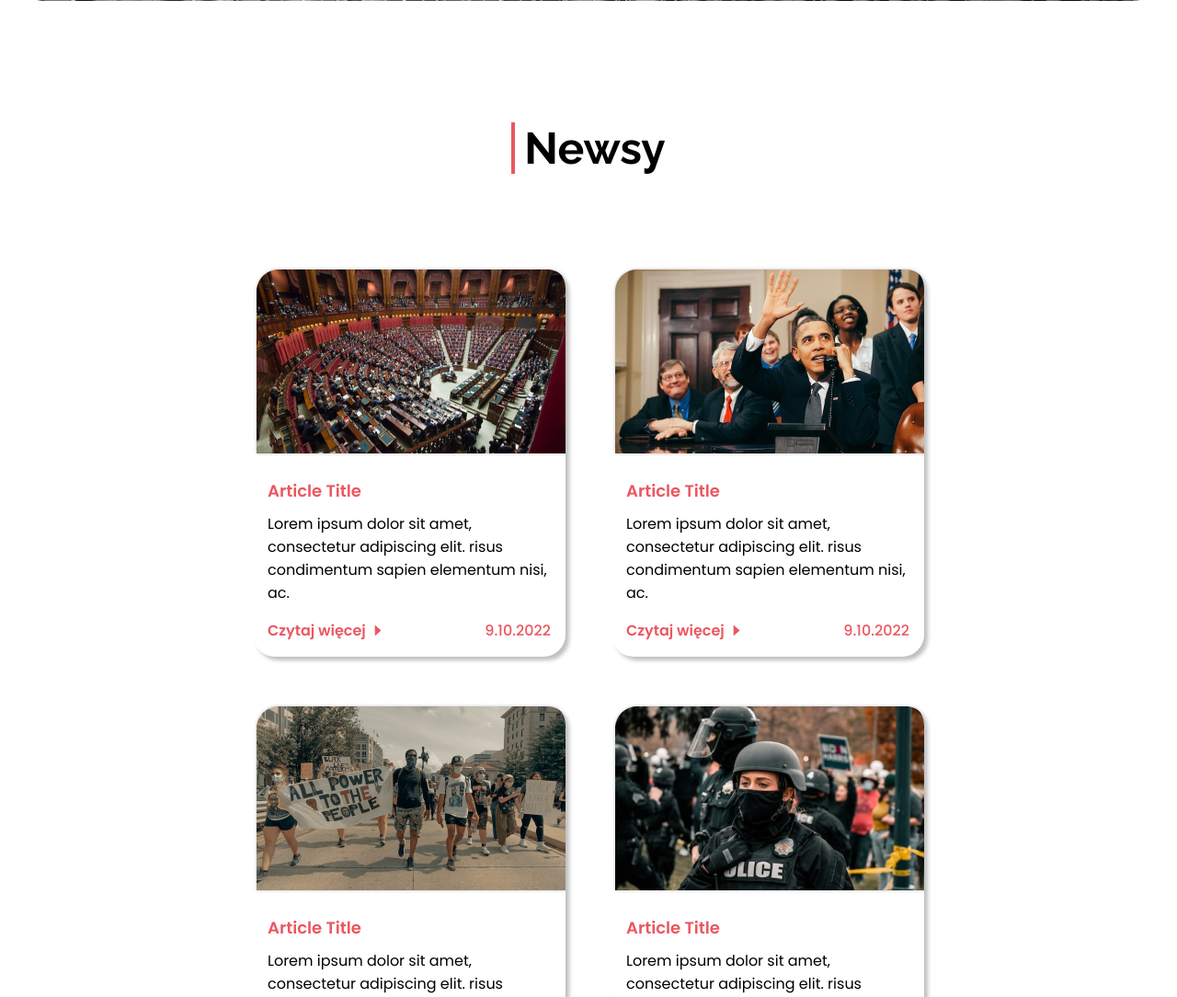
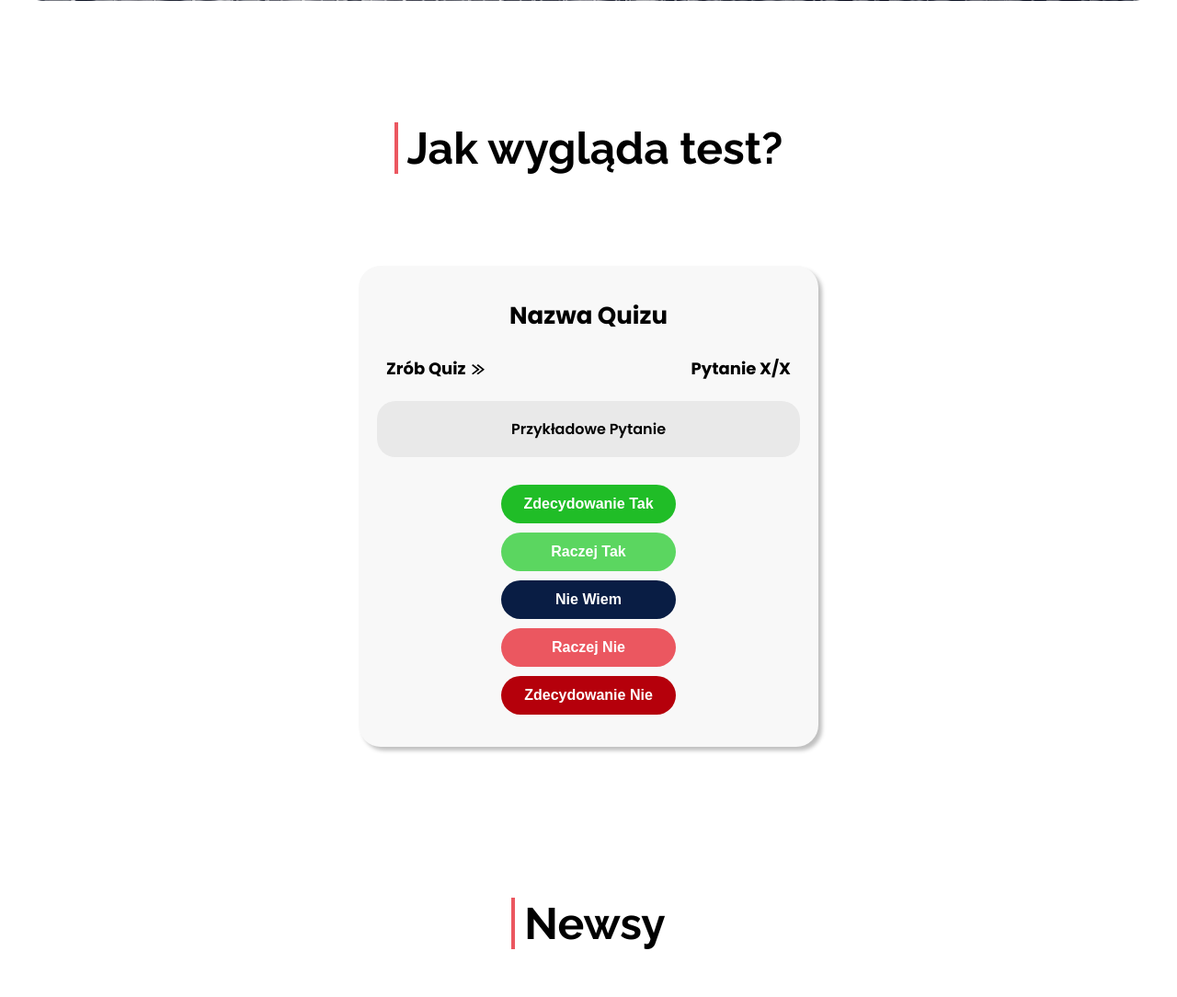
Before and after one commit to MaciejMi/NewPolicy, a PHP site: page / in a window 1280 px wide. Shown: the part 639-1723 px from the top of the page at 92% size. Run offline with PHP 8.4, Linux system fonts and the light colour scheme.

Commit message:
created section example test  question in home page

```diff
--- a/css/style.css
+++ b/css/style.css
@@ -292,17 +292,7 @@ header nav .account-box .btn {
   flex-direction: column;
   gap: 10px;
 }
-.quiz .quizBox .quizTextForm .quizButtonSelect {
-  left: 15px;
-  display: flex;
-  align-items: center;
-  width: 220px;
-  height: 40px;
-  border-radius: 16px;
-  border: none;
-}
-.quiz .quizBox .quizTextForm .quizButtonSelect p {
-  margin-left: 20px;
+.quiz .quizBox .quizTextForm button a, .quiz .quizBox .quizTextForm button p {
   font-size: 16px;
   font-weight: 700;
   color: #fff;
@@ -556,14 +546,9 @@ header nav .account-box .btn {
     width: 460px;
     border-radius: 20px;
   }
-  .quiz .quizBox .quizTextForm .quizButtonSelect {
-    width: 460px;
-    height: 50px;
-    border-radius: 18px;
-  }
-  .quiz .quizBox .quizTextForm .quizButtonSelect p {
+  .quiz .quizBox .quizTextForm p {
+    margin-left: 20px;
     font-size: 18px;
-    margin-left: 20px;
   }
   .quiz .quizDownText {
     top: 625px;
--- a/index.html
+++ b/index.html
@@ -42,6 +42,40 @@
             <a href="#about" class="btn">O nas</a>
           </div>
         </div>
+      </div>
+    </section>
+
+    <section class="quiz">
+      <h1 class="heading">Jak wygląda test?</h1>
+      <div class="quizBox">
+        <h2 class="headingQuiz">Nazwa Quizu</h2>
+        <div class="quizTextSort">
+          <a href="test.html" class="quizText">Zrób Quiz <img src="images/icon-right-angless.svg" alt="" /></a>
+
+          <p class="quizText">Pytanie X/X</p>
+        </div>
+
+        <div class="quizTextBorder">
+          <p>Przykładowe Pytanie</p>
+        </div>
+
+        <form action="" class="quizTextForm">
+          <button class="btn dark-green">
+            <a href="test.html">Zdecydowanie Tak</a>
+          </button>
+          <button class="btn green">
+            <a href="test.html">Raczej Tak</a>
+          </button>
+          <button class="btn black">
+            <a href="test.html">Nie Wiem</a>
+          </button>
+          <button class="btn red">
+            <a href="test.html">Raczej Nie</a>
+          </button>
+          <button class="btn dark-red">
+            <a href="test.html">Zdecydowanie Nie</a>
+          </button>
+        </form>
       </div>
     </section>
 
--- a/scss/style.scss
+++ b/scss/style.scss
@@ -332,16 +332,9 @@ header {
       flex-direction: column;
       gap: 10px;
 
-      .quizButtonSelect {
-        left: 15px;
-        display: flex;
-        align-items: center;
-        width: 220px;
-        height: 40px;
-        border-radius: 16px;
-        border: none;
-        p {
-          margin-left: 20px;
+      button {
+
+        a, p {
           font-size: 16px;
           font-weight: 700;
           color: $white;
@@ -668,14 +661,9 @@ header {
         border-radius: 20px;
       }
       .quizTextForm {
-        .quizButtonSelect {
-          width: 460px;
-          height: 50px;
-          border-radius: 18px;
-          p {
-            font-size: 18px;
-            margin-left: 20px;
-          }
+        p {
+          margin-left: 20px;
+          font-size: 18px;
         }
       }
     }
```
Also changed, not shown: 1 other file.
